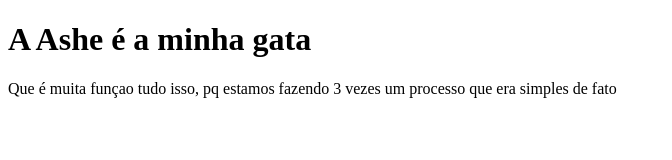
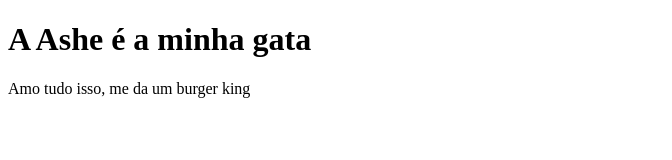
Before and after one commit to idinow/gcsIdino, a plain HTML site: page index.html in a window 1280 px wide. Shown: the whole page, without its empty margins (0-672 px from the left). Drawn offline with Linux system fonts and the light colour scheme.

Commit message:
atualização do parágrafo

```diff
--- a/index.html
+++ b/index.html
@@ -5,6 +5,6 @@
 </head>
 <body>
 	<h1>A Ashe é a minha gata</h1>
-	<p>Que é muita funçao tudo isso, pq estamos fazendo 3 vezes um processo que era simples de fato</p>
+	<p>Amo tudo isso, me da um burger king</p>
 </body>
 </html>
```
